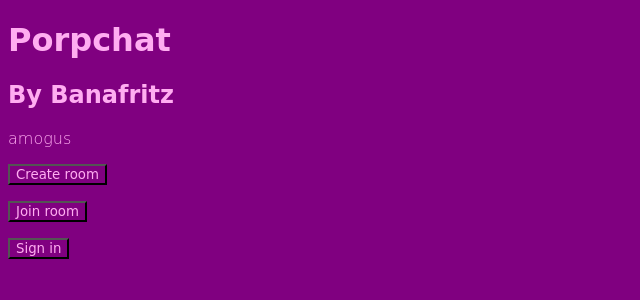
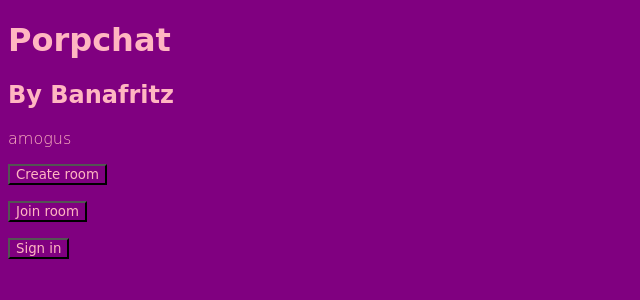
Before and after one commit to GeorgeWashingtonSaratoga/GnawingOnHumanBones, a PHP site: page / in a window 1280 px wide. Shown: the top 300 px of the page, without its empty margins (0-640 px from the left). Run offline with PHP 8.4, Linux system fonts and the light colour scheme.

Commit message:
Update index.css

```diff
--- a/index.css
+++ b/index.css
@@ -1,7 +1,7 @@
 
     html{
         font-family: "Comic Sans MS", "Comic Sans", "Papyrus";
-        color: #ffadf1;
+        color: lightpink;
         font-weight: 300;
         font-size: 40;
         background-color: purple;
@@ -9,21 +9,21 @@
 
     h1{
         font-family: "Comic Sans MS", "Comic Sans", "Papyrus";
-        color: #ffadf1;
+        color: lightpink;
     }
 
     h2{
         font-family: "Comic Sans MS", "Comic Sans", "Papyrus";
-        color: #ffadf1;
+        color: lightpink;
     }
 
     p{
         font-family: "Comic Sans MS", "Comic Sans", "Papyrus";
-        color: #ffadf1;
+        color: lightpink;
     }
 
     button{
         font-family: "Comic Sans MS", "Comic Sans", "Papyrus";
-        color: #ffadf1;
+        color: lightpink;
         background-color: purple;
     }
```
